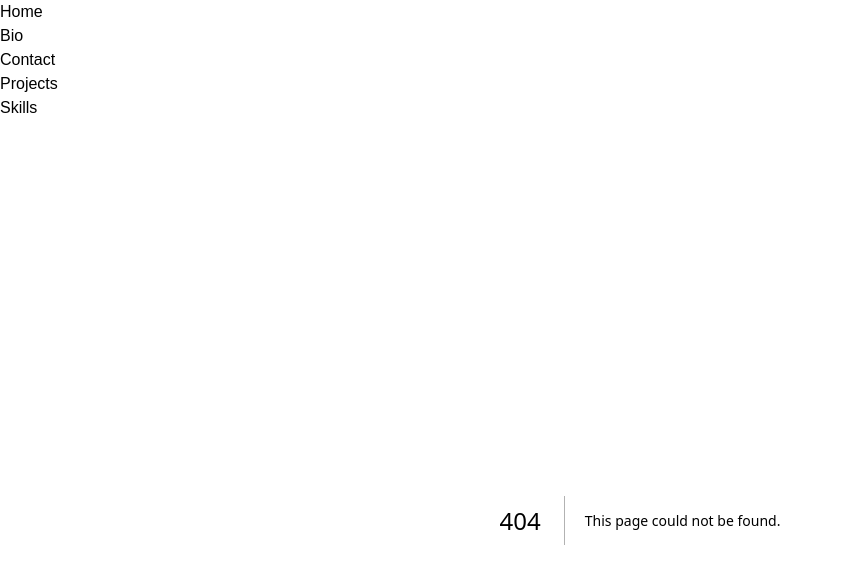
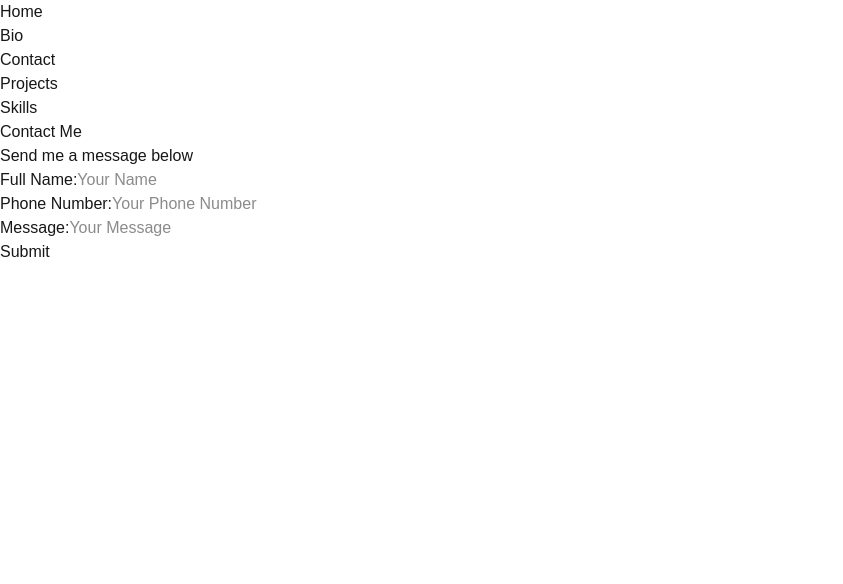
Before and after one commit to Shota0714/Mini-Portfolio, a Next.js app: page /contact in a window 1280 px wide. Before the commit this address had no page. Shown: the top 584 px of the page, without its empty margins (0-843 px from the left). Built offline with nearby package versions, Linux system fonts and the light colour scheme.

Commit message:
Created the contact page

```diff
--- /dev/null
+++ b/src/app/contact/page.tsx
@@ -0,0 +1,54 @@
+'use client';
+
+import PageTitle from "../components/PageTitle";
+import { useState } from "react";
+
+export default function Contact() {
+    const [ fullName, setFullName ] = useState<string>('');
+    const [ phoneNumber, setPhoneNumber ] = useState<integer>('');
+    const [ message, setMessage ] = useState<string>('');
+    const [ confirmation, setConfirmation ] = useState<string>('');
+
+    const handleFullNameChange = (event: React.ChangeEvent<HTMLInputElement>) => {
+        setFullName(event.target.value);
+    }
+    const handlePhoneNumberChange = (event: React.ChangeEvent<HTMLInputElement>) => {
+        setPhoneNumber(event.target.value);
+    }
+    const handleMessageChange = (event: React.ChangeEvent<HTMLInputElement>) => {
+        setMessage(event.target.value);
+    }
+    const handleSubmit = () => {
+        setConfirmation(`Thank you ${fullName}, I will get back to you as soon as possible!`);
+        // send the user back to bio page after 2 seconds
+        setTimeout(() => {
+            window.location.href = '/bio';
+        }, 2000);
+    }
+
+    return (
+        <main>
+            <PageTitle title="Contact" />
+            <h1>Contact Me</h1>
+            <p>Send me a message below</p>
+            <form>
+                <div>
+                    <label>Full Name:</label>
+                    <input type="text" placeholder="Your Name" value={fullName} onChange={handleFullNameChange} />
+                </div>
+                <div>
+                    <label>Phone Number:</label>
+                    <input type="tel" placeholder="Your Phone Number" value={phoneNumber} onChange={handlePhoneNumberChange} />
+                </div>
+                <div>
+                    <label>Message:</label>
+                    <input type="text" placeholder="Your Message" value={message} onChange={handleMessageChange} />
+                </div>
+                <div>
+                    <button type="button" onClick={handleSubmit}>Submit</button>
+                    <p>{confirmation}</p>
+                </div>
+            </form>
+        </main>
+    );
+}
```
